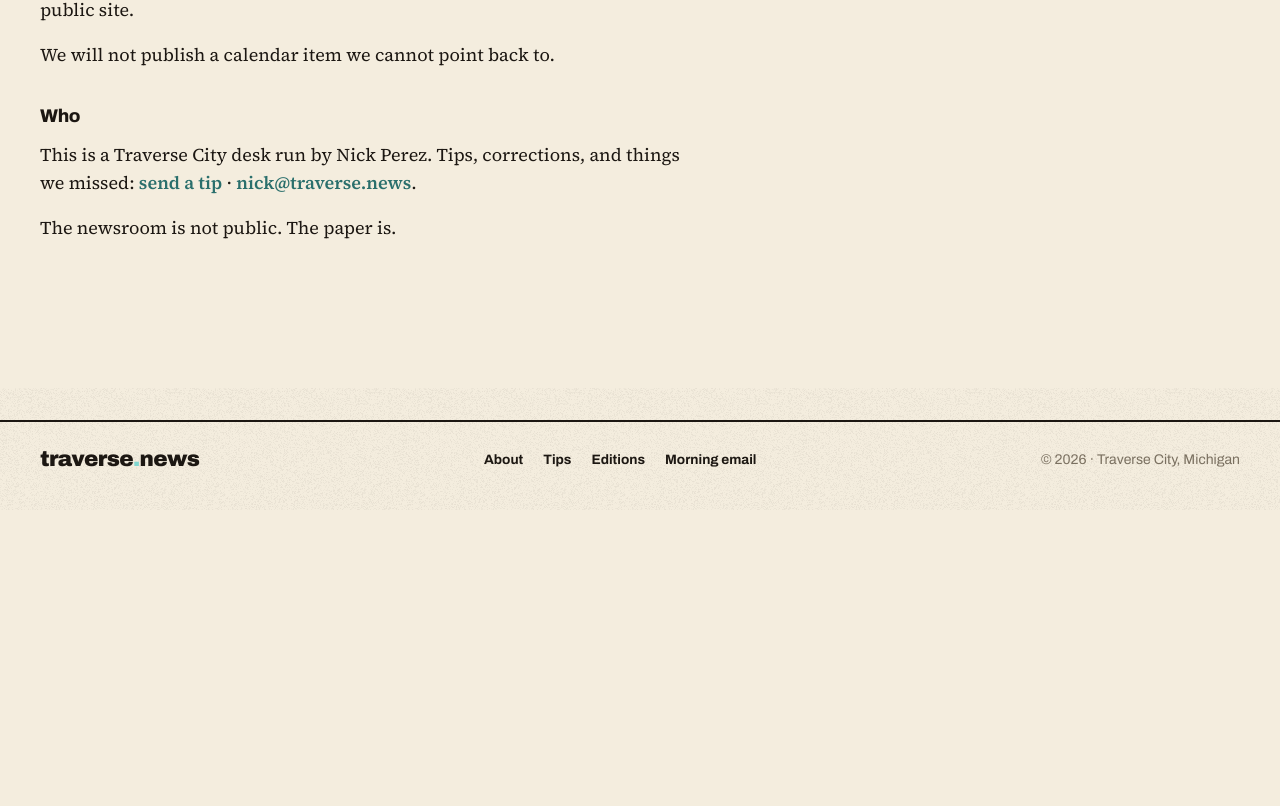
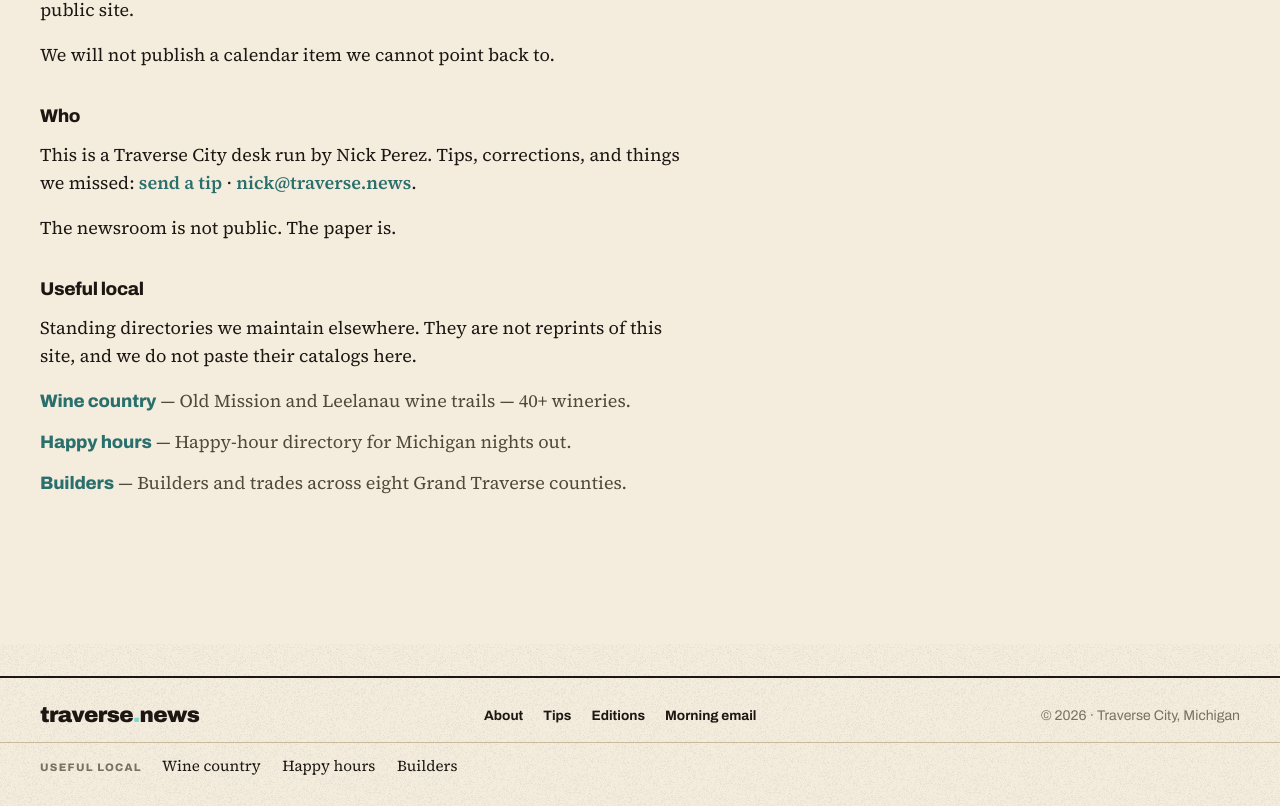
Before and after one commit to nipez/traversenews, a Next.js app: page /about in a window 1280 px wide. Shown: the part 1757-2563 px from the top of the page. Before the commit the page ends 2267 px from the top, so only its background shows below. Built offline with nearby package versions, Linux system fonts and the light colour scheme.

Commit message:
Add Useful local outbound links in footer, About, Events
Sitewide footer trio; About section with short deks; Events Going out
chips for wine country and happy hours only. No cloned directories.

```diff
--- a/src/app/about/page.tsx
+++ b/src/app/about/page.tsx
@@ -1,6 +1,7 @@
 import Link from "next/link";
 import { DeskRail } from "@/components/DeskRail";
 import { PublicShell } from "@/components/PublicShell";
+import { USEFUL_LOCAL } from "@/lib/useful-local";
 
 export const metadata = {
   title: "About traverse.news",
@@ -106,6 +107,26 @@ export default function AboutPage() {
               <a href="mailto:nick@traverse.news">nick@traverse.news</a>.
             </p>
             <p>The newsroom is not public. The paper is.</p>
+
+            <h2>Useful local</h2>
+            <p>
+              Standing directories we maintain elsewhere. They are not reprints of
+              this site, and we do not paste their catalogs here.
+            </p>
+            <ul className="about-useful-list">
+              {USEFUL_LOCAL.map((link) => (
+                <li key={link.href}>
+                  <a
+                    href={link.href}
+                    target="_blank"
+                    rel="noopener noreferrer"
+                  >
+                    {link.label}
+                  </a>
+                  <span className="about-useful-dek"> — {link.dek}</span>
+                </li>
+              ))}
+            </ul>
           </div>
         </article>
 
--- a/src/app/globals.css
+++ b/src/app/globals.css
@@ -1195,6 +1195,40 @@ a:hover {
   }
 }
 
+.events-going-out {
+  display: flex;
+  flex-wrap: wrap;
+  align-items: center;
+  gap: 0.55rem 0.85rem;
+  margin: 1.25rem 0 0;
+  padding: 0.65rem 0;
+  border-top: 1px solid var(--rule);
+  border-bottom: 1px solid var(--rule);
+  font-family: var(--font-source-serif), Georgia, serif;
+  font-size: 0.98rem;
+  color: #1c1712;
+}
+
+.events-going-out-label {
+  font-family: var(--font-archivo), system-ui, sans-serif;
+  font-size: 0.68rem;
+  font-weight: 800;
+  letter-spacing: 0.12em;
+  text-transform: uppercase;
+  color: #7a7060;
+}
+
+.events-going-out-link {
+  color: #2a6f6c;
+  font-weight: 600;
+  text-decoration: none;
+}
+
+.events-going-out-link:hover {
+  text-decoration: underline;
+  text-underline-offset: 0.12em;
+}
+
 .events-featured {
   margin: 32px calc(50% - 50vw) 0;
   width: 100vw;
@@ -1572,7 +1606,7 @@ a:hover {
 }
 
 .site-footer-inner {
-  padding: 24px 16px 80px;
+  padding: 24px 16px 16px;
   display: flex;
   flex-wrap: wrap;
   align-items: center;
@@ -1582,7 +1616,7 @@ a:hover {
 
 @media (min-width: 768px) {
   .site-footer-inner {
-    padding: 28px 40px 40px;
+    padding: 28px 40px 16px;
   }
 }
 
@@ -1593,6 +1627,53 @@ a:hover {
   font-family: var(--font-archivo), system-ui, sans-serif;
   font-size: 0.85rem;
   font-weight: 700;
+}
+
+.site-footer-useful {
+  display: flex;
+  flex-wrap: wrap;
+  align-items: baseline;
+  gap: 0.65rem 1.25rem;
+  padding: 12px 16px 80px;
+  border-top: 1px solid var(--rule);
+}
+
+@media (min-width: 768px) {
+  .site-footer-useful {
+    padding: 12px 40px 28px;
+  }
+}
+
+.site-footer-useful-label {
+  margin: 0;
+  font-family: var(--font-archivo), system-ui, sans-serif;
+  font-size: 0.68rem;
+  font-weight: 800;
+  letter-spacing: 0.12em;
+  text-transform: uppercase;
+  color: #7a7060;
+}
+
+.site-footer-useful-list {
+  display: flex;
+  flex-wrap: wrap;
+  gap: 0.85rem 1.35rem;
+  list-style: none;
+  margin: 0;
+  padding: 0;
+  font-family: var(--font-source-serif), Georgia, serif;
+  font-size: 0.95rem;
+}
+
+.site-footer-useful-list a {
+  color: #1c1712;
+  text-decoration: none;
+}
+
+.site-footer-useful-list a:hover {
+  color: #2a6f6c;
+  text-decoration: underline;
+  text-underline-offset: 0.12em;
 }
 
 /* Mobile bottom ink tabs */
@@ -1838,6 +1919,26 @@ a:hover {
   text-decoration: underline;
 }
 
+.about-useful-list {
+  list-style: none;
+  margin: 0 0 1.1rem;
+  padding: 0;
+  display: grid;
+  gap: 0.75rem;
+}
+
+.about-useful-list a {
+  font-family: var(--font-archivo), system-ui, sans-serif;
+  font-weight: 800;
+  letter-spacing: -0.01em;
+}
+
+.about-useful-dek {
+  font-family: var(--font-source-serif), Georgia, serif;
+  font-weight: 400;
+  color: #52493c;
+}
+
 .about-rail {
   display: flex;
   flex-direction: column;
--- a/src/app/whats-on/page.tsx
+++ b/src/app/whats-on/page.tsx
@@ -13,6 +13,7 @@ import {
   isHsAthleticsEventSource,
 } from "@/lib/events";
 import type { EventItem } from "@/lib/types";
+import { GOING_OUT } from "@/lib/useful-local";
 
 export const dynamic = "force-dynamic";
 
@@ -147,6 +148,21 @@ export default async function WhatsOnPage() {
           />
         </header>
 
+        <p className="events-going-out">
+          <span className="events-going-out-label">Going out</span>
+          {GOING_OUT.map((link) => (
+            <a
+              key={link.href}
+              href={link.href}
+              target="_blank"
+              rel="noopener noreferrer"
+              className="events-going-out-link"
+            >
+              {link.label}
+            </a>
+          ))}
+        </p>
+
         <section className="events-featured" aria-label="Featured nights out">
           <div className="events-featured-inner">
             {featured.map((event) => {
--- a/src/components/SiteFooter.tsx
+++ b/src/components/SiteFooter.tsx
@@ -1,4 +1,5 @@
 import Link from "next/link";
+import { USEFUL_LOCAL } from "@/lib/useful-local";
 
 export function SiteFooter() {
   return (
@@ -17,6 +18,22 @@ export function SiteFooter() {
           © 2026 · Traverse City, Michigan
         </p>
       </div>
+      <div className="site-footer-useful">
+        <p className="site-footer-useful-label">Useful local</p>
+        <ul className="site-footer-useful-list">
+          {USEFUL_LOCAL.map((link) => (
+            <li key={link.href}>
+              <a
+                href={link.href}
+                target="_blank"
+                rel="noopener noreferrer"
+              >
+                {link.label}
+              </a>
+            </li>
+          ))}
+        </ul>
+      </div>
     </footer>
   );
 }
--- /dev/null
+++ b/src/lib/useful-local.ts
@@ -0,0 +1,33 @@
+/**
+ * Outbound directories Nick maintains elsewhere — link only, never clone.
+ */
+export type UsefulLocalLink = {
+  href: string;
+  label: string;
+  /** One-line dek for About; omit from footer chips. */
+  dek: string;
+};
+
+export const USEFUL_LOCAL: readonly UsefulLocalLink[] = [
+  {
+    href: "https://traversecitywinetour.com/",
+    label: "Wine country",
+    dek: "Old Mission and Leelanau wine trails — 40+ wineries.",
+  },
+  {
+    href: "https://michiganhappyhour.com/",
+    label: "Happy hours",
+    dek: "Happy-hour directory for Michigan nights out.",
+  },
+  {
+    href: "https://grandtraversebuilders.com/",
+    label: "Builders",
+    dek: "Builders and trades across eight Grand Traverse counties.",
+  },
+] as const;
+
+/** Events “Going out” — wine + happy hours only (not builders). */
+export const GOING_OUT: readonly UsefulLocalLink[] = [
+  USEFUL_LOCAL[0],
+  USEFUL_LOCAL[1],
+];
```
